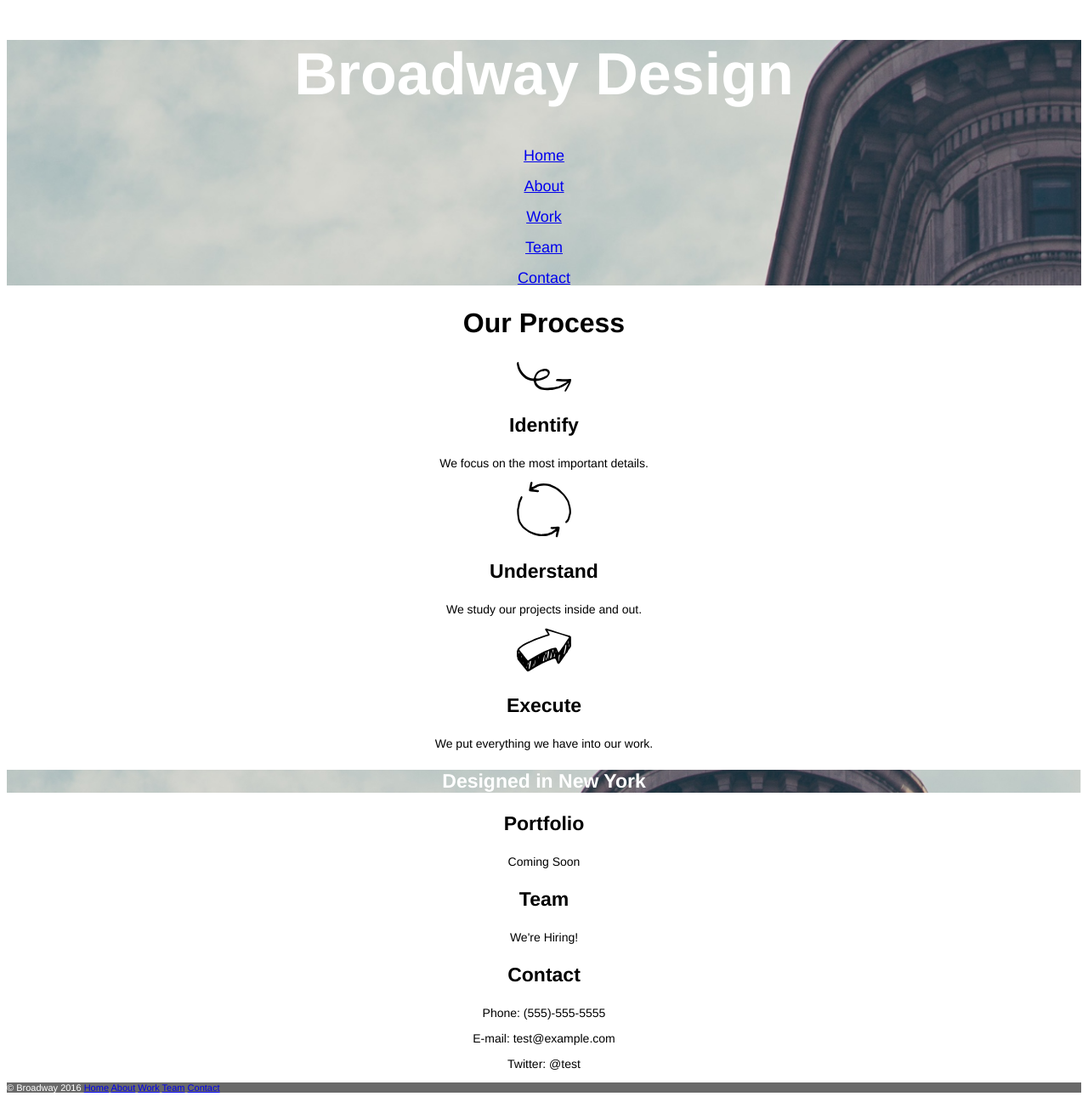
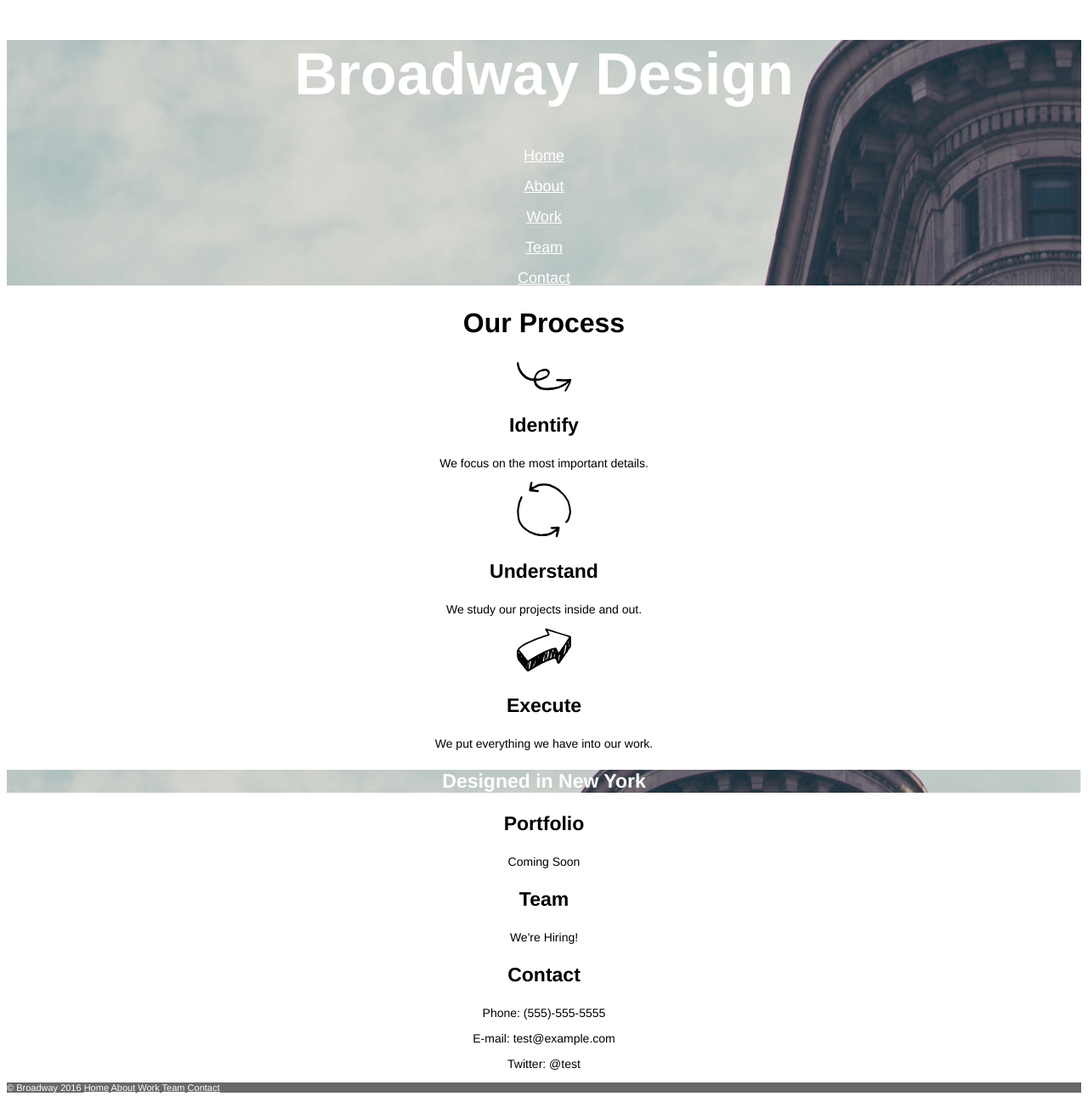
Before and after one commit to BradleyBr/broadway, a plain HTML site: page index.html in a window 1280 px wide. Shown: the whole page at 85% size. Drawn offline with Linux system fonts and the light colour scheme.

Commit message:
Fixed hyperlink colours

```diff
--- a/index.html
+++ b/index.html
@@ -8,11 +8,11 @@
   <body>
     <div class="header">
       <h1 id="home">Broadway Design</h1>
-      <p class="index"><a href=#home>Home</a></p>
-      <p class="index"><a href=#process>About</a></p>
-      <p class="index"><a href=#work>Work</a></p>
-      <p class="index"><a href=#team>Team</a></p>
-      <p class="index"><a href=#contact>Contact</a></p>
+      <p class="index"><a class="url" href=#home>Home</a></p>
+      <p class="index"><a class="url" href=#process>About</a></p>
+      <p class="index"><a class="url" href=#work>Work</a></p>
+      <p class="index"><a class="url" href=#team>Team</a></p>
+      <p class="index"><a class="url" href=#contact>Contact</a></p>
     </div>
     <main>
       <h2 id="process">Our Process</h2>
@@ -36,11 +36,11 @@
       <p>Twitter: @test</p>
     </main>
     <footer>
-      <p>&#169; Broadway 2016 <a href=#home>Home</a>
-         <a href=#process>About</a>
-         <a href=#work>Work</a>
-         <a href=#team>Team</a>
-         <a href=#contact>Contact</a></p>
+      <p>&#169; Broadway 2016 <a class="url" href=#home>Home</a>
+         <a class="url" href=#process>About</a>
+         <a  class="url" href=#work>Work</a>
+         <a class="url" href=#team>Team</a>
+         <a class="url" href=#contact>Contact</a></p>
     </footer>
   </body>
 </html>
--- a/resources/css/style.css
+++ b/resources/css/style.css
@@ -42,7 +42,10 @@ main p {
 }
 
 .index {
-  color: white;
   font-size: 18px;
   line-height: 100%;
 }
+
+.url {
+  color: white;
+}
```
